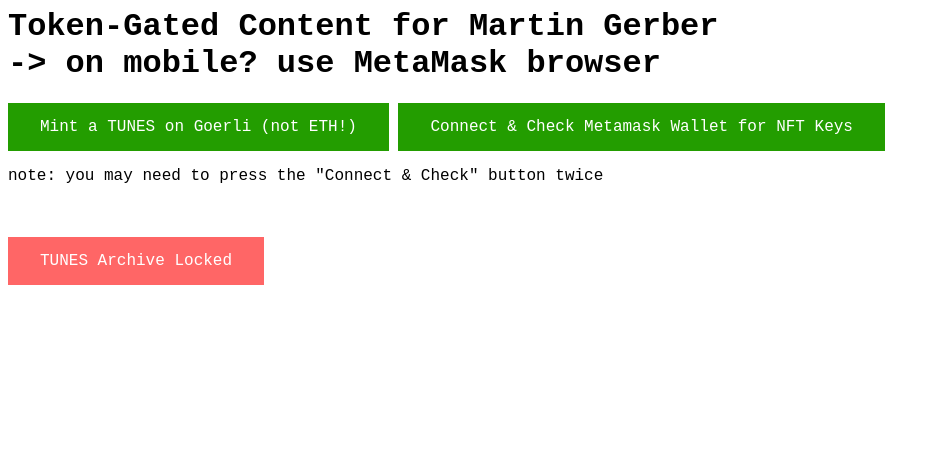
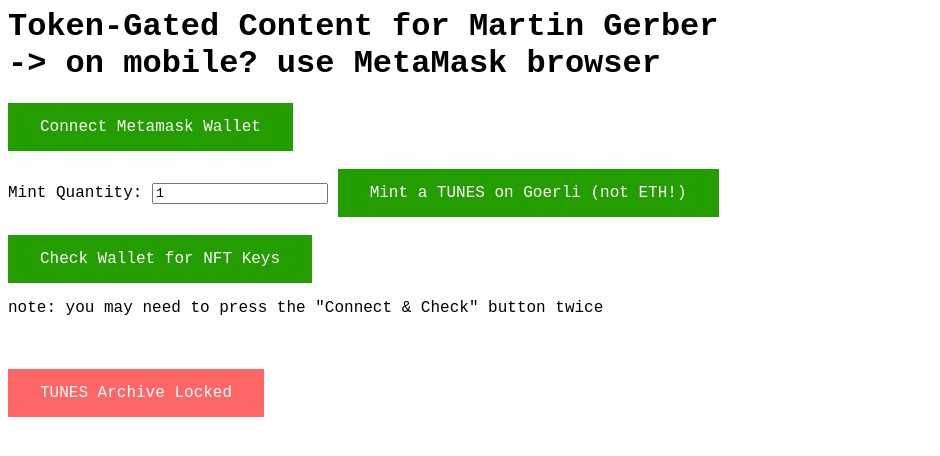
Before and after one commit to gerbermart/tuneblock.xyz, a plain HTML site: page GATE.html in a window 1280 px wide. Both pictures are taken after a click on the button "Mint a TUNES on Goerli (not ETH!)". Shown: the whole page, without its empty margins (0-940 px from the left). Drawn offline with nearby package versions, Linux system fonts and the light colour scheme.

Commit message:
multi-mint button

```diff
--- a/GATE.html
+++ b/GATE.html
@@ -136,8 +136,8 @@
                 params: [
                     {
                     from: ethereum.selectedAddress,
-                    to: '0xbef7e304a68eb5f9c56fc52d6de3acf5a8e15dc6',
-                    value: '0x38d7ea4c68000',
+                    to: '0xa96d903ea253fb413c73553f901ea5a5c1aa2910',
+                    value: '0x'+(document.getElementById('quantity').value*1000000000000000).toString(16),
                     data: '0xcd8771ce',
                     },
                 ],
@@ -153,10 +153,6 @@
             getOwners();
         }
 
-
-
-
-
     </script>
 
 </head>
@@ -167,8 +163,13 @@
 
 <h1>Token-Gated Content for Martin Gerber <br> -> on mobile? use MetaMask browser</h1>
 
+<button type="button" class="connect_button" onClick="getWaddy();">Connect Metamask Wallet</button>
+<br><br>
+Mint Quantity: <input type="number" id="quantity" name="quantity" min="1" value="1">
 <button type="button" class="connect_button" onClick="mintButton();">Mint a TUNES on Goerli (not ETH!)</button>
-<button type="button" class="connect_button" onClick="getKeys();">Connect & Check Metamask Wallet for NFT Keys</button>
+<br><br>
+<button type="button" class="connect_button" onClick="getOwners();">Check Wallet for NFT Keys</button>
+
 <div id="waddyid">
 </div>
 
@@ -181,8 +182,6 @@
 <div id="TUNESid">
 </div>
 
-
-
 <br>
 <div id="msgid">
 </div>
```
